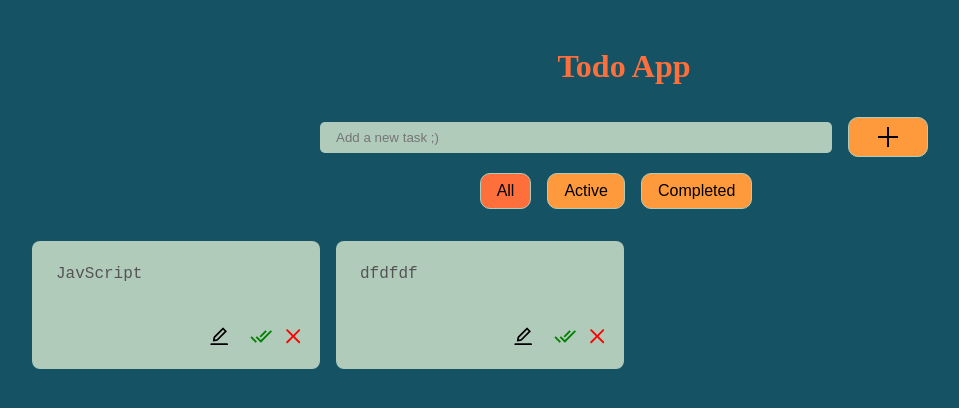
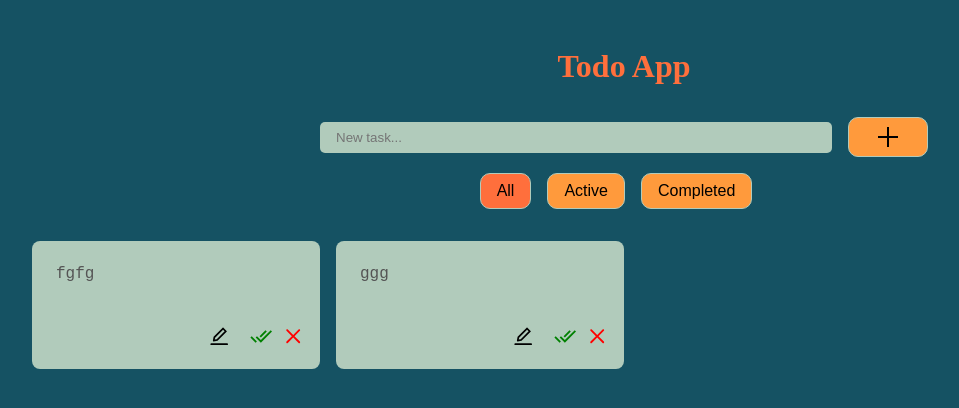
Before and after one commit to KatherinaFed/todo_list_fsd, a React (Create React App) app: page / in a window 1280 px wide. Shown: the top 408 px of the page, without its empty margins (16-975 px from the left). Built offline with nearby package versions, Linux system fonts and the light colour scheme; data requests are answered from the project's data file.

Commit message:
added animation for items

```diff
--- a/src/TodoForm/TodoForm.jsx
+++ b/src/TodoForm/TodoForm.jsx
@@ -25,7 +25,7 @@ const TodoForm = () => {
         value={todo}
         className={cls.todoInput}
         type="text"
-        placeholder="Add a new task ;)"
+        placeholder='New task...'
       />
       <motion.button className={cls.addTodoBtn} whileHover={{ scale: 1.1 }}>
         <GrAdd />
--- a/src/TodoForm/TodoForm.module.css
+++ b/src/TodoForm/TodoForm.module.css
@@ -14,6 +14,15 @@ form {
   width: 40vw;
 }
 
+.todoInput:focus::placeholder {
+  color: transparent;
+}
+
+.todoInput:focus {
+  outline: none;
+  border: 2px solid #ffc93c;
+}
+
 .addTodoBtn {
   align-items: center;
   background-color: #ff9a3c;
--- a/src/TodoItem/TodoItem.jsx
+++ b/src/TodoItem/TodoItem.jsx
@@ -41,6 +41,10 @@ export const TodoItem = ({ id, title, isCompleted }) => {
       style={isCompleted ? styleDoneTodo : styleTodoBG}
       className={cls.itemArea}
       whileHover={{ scale: 0.9 }}
+      initial={{ x: 200 }} // начальное положение справа экрана
+      animate={{ x: 0 }} // конечное положение (сдвиг на 0)
+      exit={{ x: -200, duration: 0.5 }}
+      transition={{ duration: 0.5 }}
     >
       {isCompleted && (
         <span className={cls.completedTodo} style={{ color: 'green' }}>
--- a/src/db.json
+++ b/src/db.json
@@ -1,12 +1,14 @@
 {
   "tasks": [
     {
-      "title": "JavScript",
-      "id": "11"
+      "id": "77",
+      "title": "fgfg",
+      "isCompleted": false
     },
     {
-      "title": "dfdfdf",
-      "id": "62"
+      "id": "80",
+      "title": "ggg",
+      "isCompleted": false
     }
   ]
 }
```
